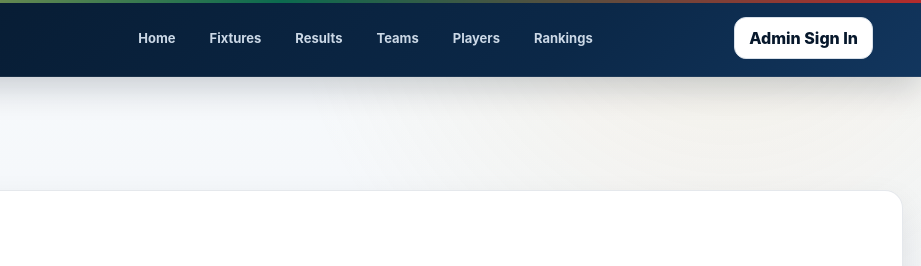
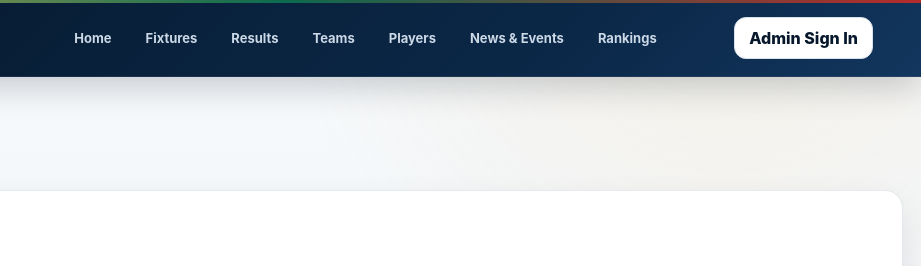
Before and after one commit to zjondreangermund/NCSF, a website: page public/teams.html in a window 1280 px wide. Shown: the top 266 px of the page, 359-1280 px from the left. Drawn offline with Linux system fonts and the light colour scheme; no server answers.

Commit message:
Add News and Events to navigation

```diff
--- a/public/teams.html
+++ b/public/teams.html
@@ -20,6 +20,7 @@
       <a href="/results">Results</a>
       <a href="/teams">Teams</a>
       <a href="/players">Players</a>
+      <a href="/news">News & Events</a>
       <a href="/rankings">Rankings</a>
     </nav>
     <div class="user-actions" id="userActions"></div>
```
